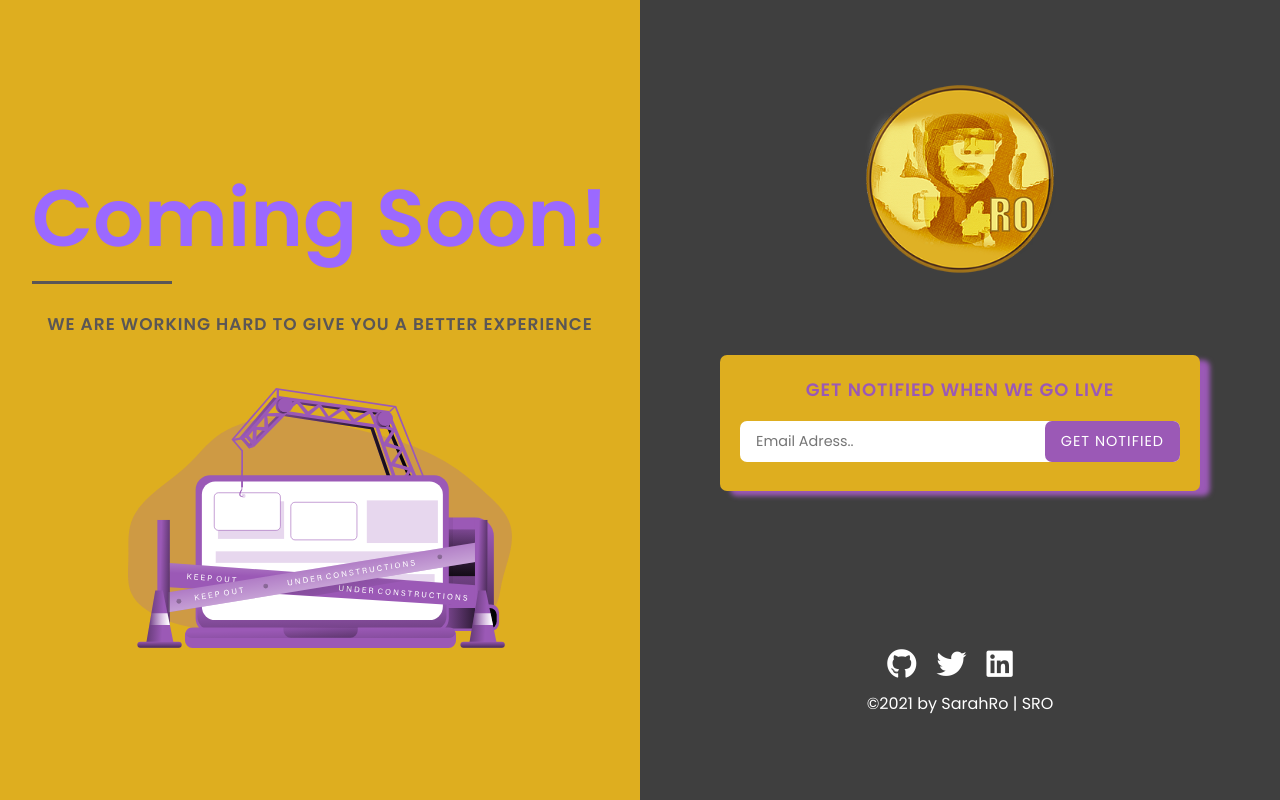
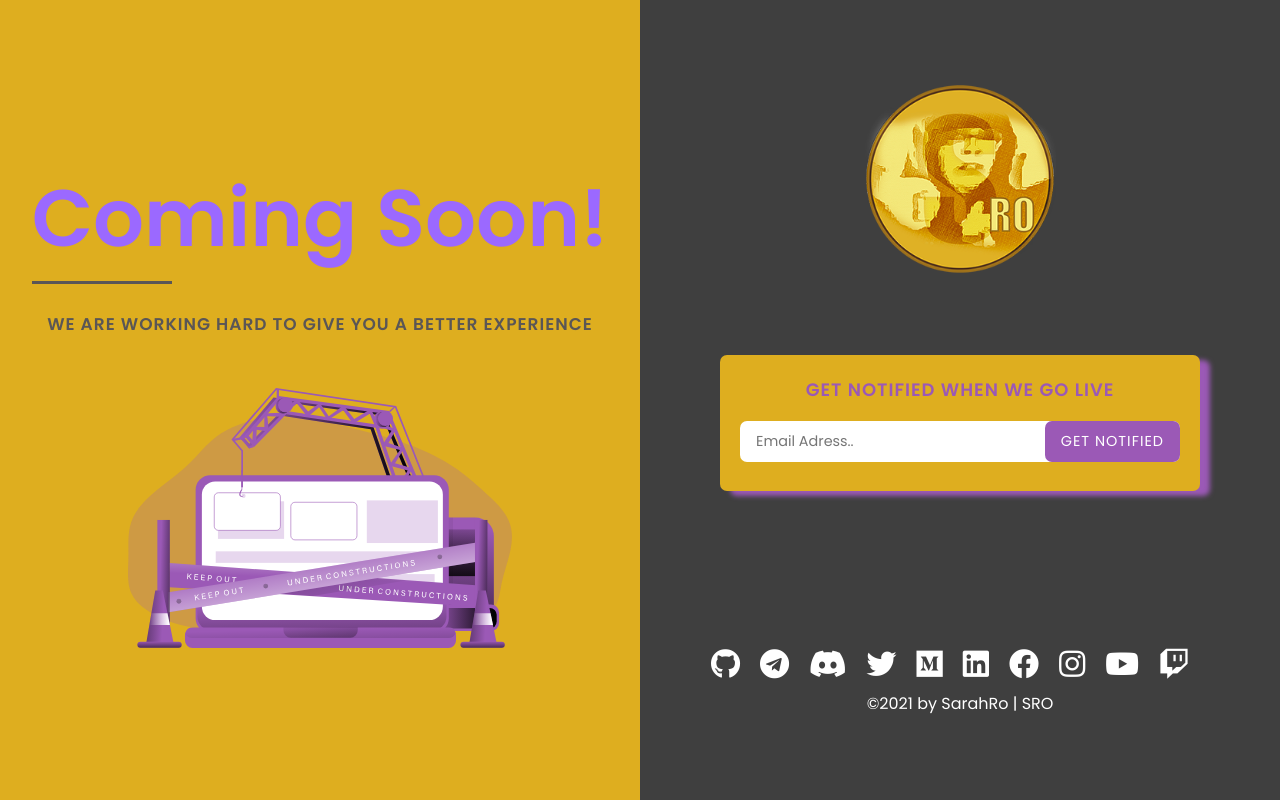
Before and after one commit to SRO-SarahRo/sarahro.io, a React (Create React App) app: page / in a window 1280 px wide. Built offline with nearby package versions, Linux system fonts and the light colour scheme.

Commit message:
Update SocialNetwork : Add new link

```diff
--- a/src/components/SocialNetwork.js
+++ b/src/components/SocialNetwork.js
@@ -7,11 +7,21 @@ const SocialNetwork = () => {
     <div className="social-network">
       <ul className="logo-socialNetwork">
         <a href="https://github.com/SRO-SarahRo" target="_blank" rel="noopener noreferrer" className="hover" class="fab fa-github">{null}</a>
+        <a href="https://t.me/sarahro0" target="_blank" rel="noopener noreferrer" className="hover" class="fab fa-telegram">{null}</a>
+        <a href="https://discord.gg/HuQuaWVe" target="_blank" rel="noopener noreferrer" className="hover" class="fab fa-discord">{null}</a>
         <a href="https://twitter.com/Sarahro_Sro" target="_blank" rel="noopener noreferrer" className="hover" class="fab fa-twitter">{null}</a>
+        <a href="https://medium.com/@sarahro_sro" target="_blank" rel="noopener noreferrer" className="hover" class="fab fa-medium">{null}</a>
         <a href="https://www.linkedin.com/company/sarahro" target="_blank" rel="noopener noreferrer" className="hover" class="fab fa-linkedin">{null}</a>
+        <a href="https://www.facebook.com/SarahRo.SRO" target="_blank" rel="noopener noreferrer" className="hover" class="fab fa-facebook">{null}</a>
+        <a href="https://www.instagram.com/sarahro_sro/" target="_blank" rel="noopener noreferrer" className="hover" class="fab fa-instagram">{null}</a>
+        {/* <a href="https://www.tiktok.com/@sarahro_sro" target="_blank" rel="noopener noreferrer" className="hover" class="fab fa-tiktok">{null}</a> */}
+        <a href="https://www.youtube.com/channel/UCSN2ylOtQZwPGmd80jaA0rg" target="_blank" rel="noopener noreferrer" className="hover" class="fab fa-youtube">{null}</a>
+        <a href="https://www.twitch.tv/sarahro_sro/" target="_blank" rel="noopener noreferrer" className="hover" class="fab fa-twitch">{null}</a>
       </ul>
     </div >
   )
 }
 
 export default SocialNetwork
+
+// TODO : Problème d'icone "fab fa-tiktok" / Fontawesome --> ça ne s'affichepas
--- a/src/style/pages/ComingSoon.css
+++ b/src/style/pages/ComingSoon.css
@@ -140,4 +140,5 @@
 .footer-comingSoon {
     color: #fff;
     padding-top: 150px;
+    text-align: center;
 }
```
